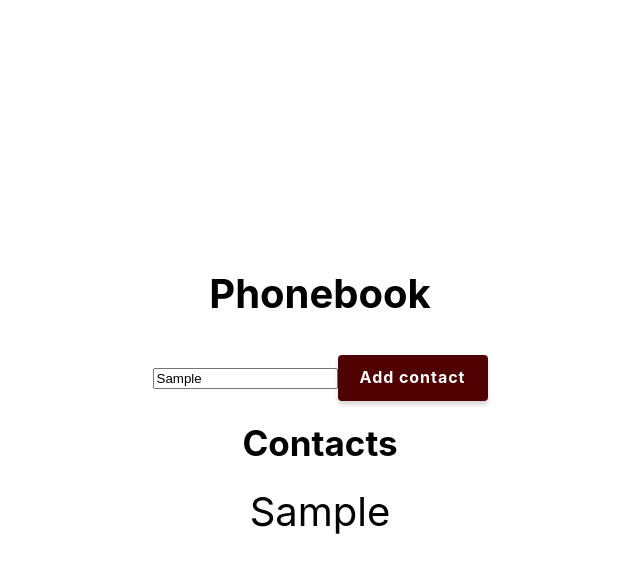
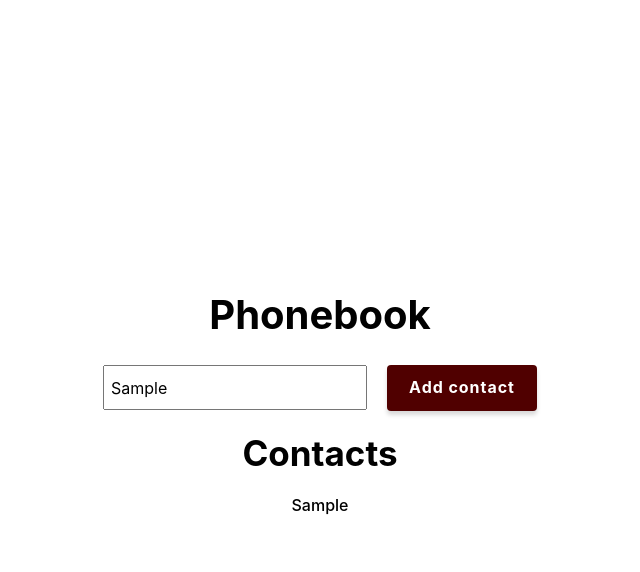
Before and after one commit to llomaka/goit-react-hw-02-phonebook, a React (Create React App) app: page / in a window 1280 px wide. Both pictures are taken after typing "Sample" into the empty fields and a click on the button "Add contact". Shown: the top 572 px of the page, without its empty margins (320-960 px from the left). Built offline with nearby package versions, Linux system fonts and the light colour scheme.

Commit message:
Збереження введення

```diff
--- a/src/components/App.jsx
+++ b/src/components/App.jsx
@@ -18,7 +18,7 @@ export default class App extends Component {
   }
 
   addContact = (event) => {
-    event.preventDefault();
+    // event.preventDefault();
     this.setState(prevState => {
       const newArray = [...prevState.contacts];
       newArray.push({
@@ -49,7 +49,6 @@ export default class App extends Component {
       >
         <h1 className={styles.header}>Phonebook</h1>
         <ContactForm
-          state={this.state}
           onChange={this.onChange}
           handleClick={this.addContact}
         />
--- a/src/components/ContactForm/ContactForm.jsx
+++ b/src/components/ContactForm/ContactForm.jsx
@@ -1,29 +1,41 @@
 import Button from "components/Button/Button";
 import React, { Component } from "react";
 import PropTypes from "prop-types";
+import styles from "./ContactForm.module.css";
 
 export default class ContactForm extends Component {
   static propTypes = {
-    state: PropTypes.object.isRequired,
     onChange: PropTypes.func.isRequired,
     handleClick: PropTypes.func.isRequired,
   };
 
+  onInputKeyPress = (event) => {
+    if (event.key === "Enter") {
+      event.preventDefault();
+      this.props.handleClick();
+      event.target.value = '';
+    }
+  }
+
   render() {
     return (
-      <form autoComplete="on">
+      <form
+        className={styles.form}
+        autoComplete="on"
+      >
         <input
+          className={styles.input}
           type="text"
           name="name"
           pattern="^[a-zA-Zа-яА-Я]+(([' -][a-zA-Zа-яА-Я ])?[a-zA-Zа-яА-Я]*)*$"
           title="Name may contain only letters, apostrophe, dash and spaces. For example Adrian, Jacob Mercer, Charles de Batz de Castelmore d'Artagnan"
           required
           onChange={this.props.onChange}
+          onKeyPress={this.onInputKeyPress}
         />
         <Button
           text="Add contact"
           handleClick={this.props.handleClick}
-          input={this.props.state.name}
         />
       </form>
     )
--- /dev/null
+++ b/src/components/ContactForm/ContactForm.module.css
@@ -0,0 +1,14 @@
+.form {
+  display: flex;
+  gap: 20px;
+  align-items: center;
+}
+
+.input {
+  height: 45px;
+  padding: 6px;
+  font-family: inherit;
+  font-size: 16px;
+  font-weight: 400;
+  line-height: 1.87;
+}
--- a/src/components/ContactList/ContactList.jsx
+++ b/src/components/ContactList/ContactList.jsx
@@ -1,15 +1,17 @@
 import React, { Component } from "react";
-// import PropTypes from "prop-types";
+import PropTypes from "prop-types";
 import styles from "./ContactList.module.css";
 
 export default class ContactList extends Component {
+  static propTypes = {
+    state: PropTypes.object.isRequired,
+  };
 
   render() {
-    console.log(this.props.state);
     return (
       <ul>
         {this.props.state.contacts.map(contact =>
-          (<li key={contact.id}>{contact.name}</li>)
+          (<li key={contact.id} className={styles.text}>{contact.name}</li>)
           )}
       </ul>
     )
--- a/src/components/ContactList/ContactList.module.css
+++ b/src/components/ContactList/ContactList.module.css
@@ -0,0 +1,9 @@
+.text {
+  font-size: 16px;
+  font-weight: 500;
+  line-height: 1.2;
+}
+
+.text:not(:last-of-type) {
+  margin-bottom: 7px;
+}
```
Also changed, not shown: src/components/ContactForm/ContactFrom.module.css (deleted).
